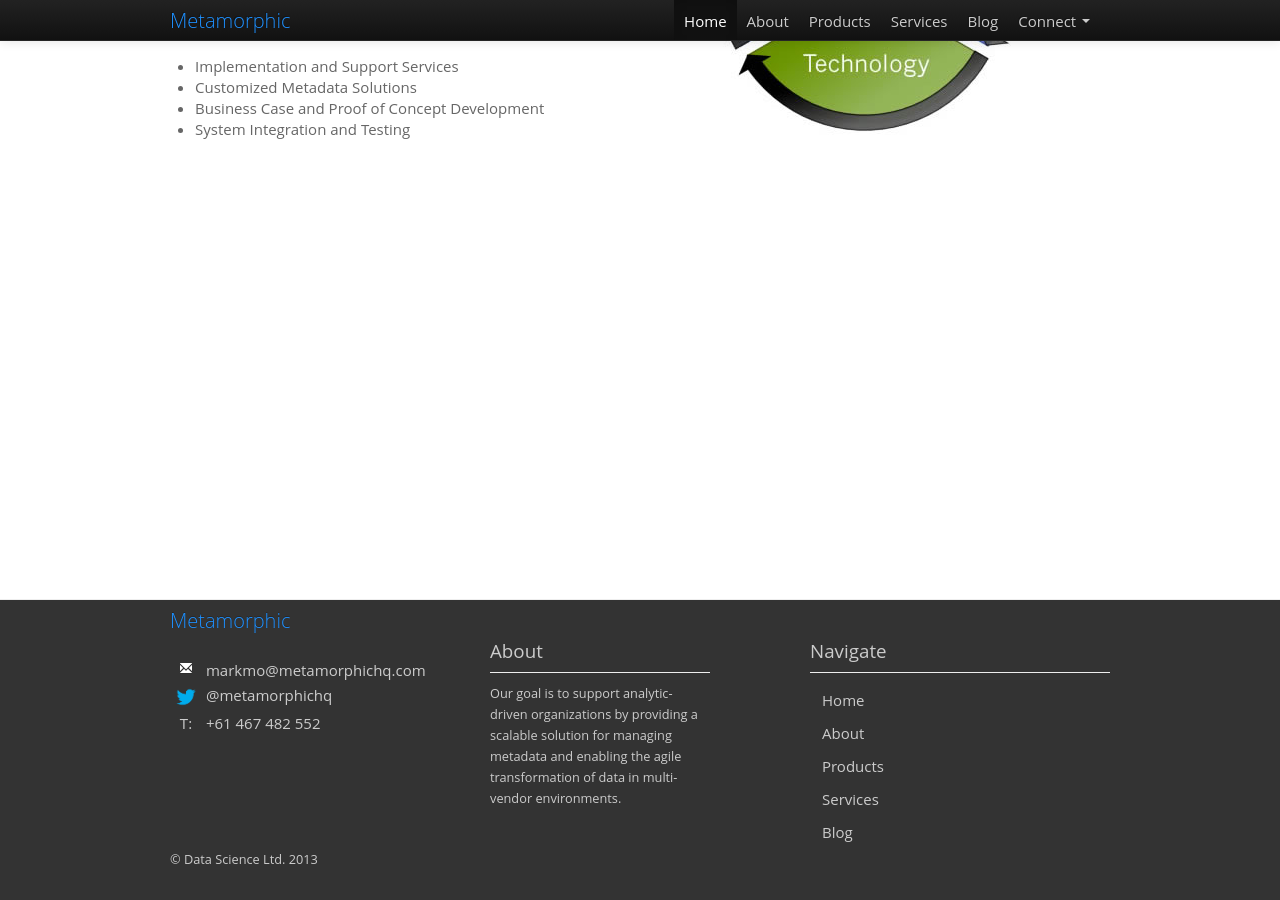
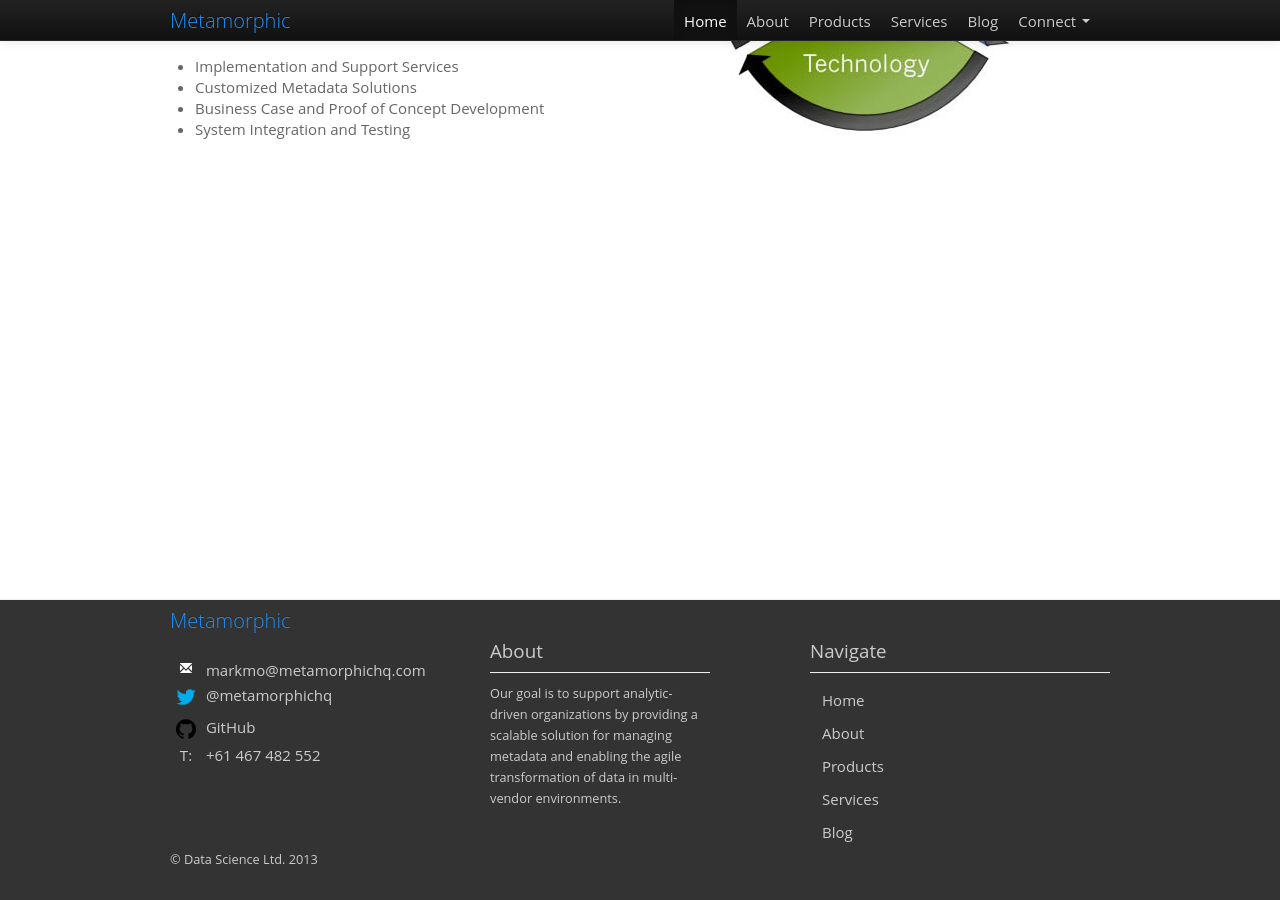
Before and after one commit to markmo/markmo.github.io, a Jekyll site: the page built from index.html, in a window 1280 px wide and 900 px high, scrolled down 3001 px. Built offline with Jekyll 4.4.1, drawn with Linux system fonts in a browser that asks for light colours; nearby versions of some CDN libraries; Markdown is read by kramdown in place of the engine named in the settings.

Commit message:
add github links

```diff
--- a/_layouts/default.html
+++ b/_layouts/default.html
@@ -59,6 +59,13 @@
                             </li>
                             <li class="divider"></li>
                             <li>
+                                <a href="https://github.com/markmo" target="_blank">
+                                    <img src="/img/github.png" style="width: 32px; height: 32px;">
+                                    GitHub
+                                </a>
+                            </li>
+                            <li class="divider"></li>
+                            <li>
                                 <a href="#">
                                     <span style="display: inline-block; width: 32px; text-align: center;">T:</span>
                                     +61 467 482 552
@@ -98,6 +105,12 @@
                         <a href="https://twitter.com/metamorphichq" target="_blank">
                             <img src="/img/twitter.png" style="width: 32px; height: 32px;">
                             @metamorphichq
+                        </a>
+                    </li>
+                    <li>
+                        <a href="https://github.com/markmo" target="_blank">
+                            <img src="/img/github.png" style="width: 32px; height: 32px;">
+                            GitHub
                         </a>
                     </li>
                     <li>
```
Also changed, not shown: img/github.png (added).
